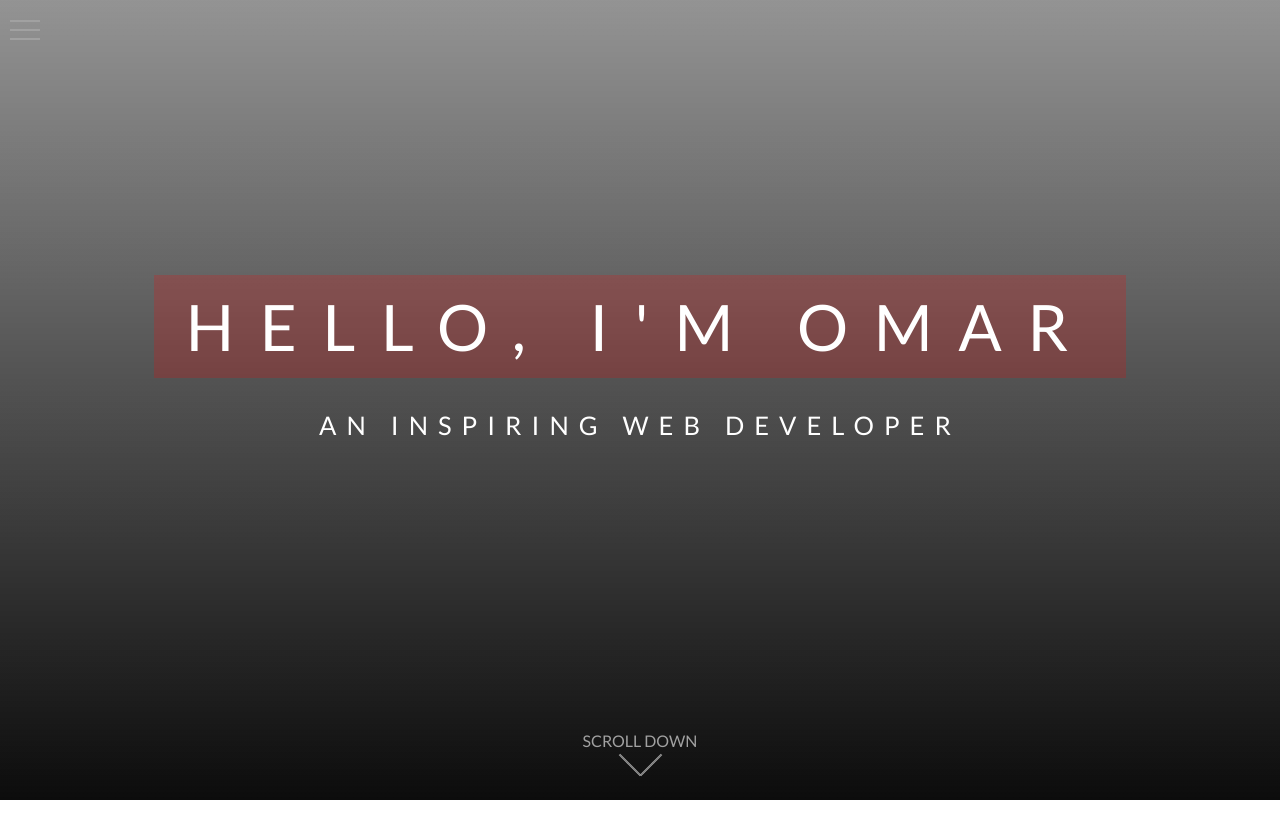
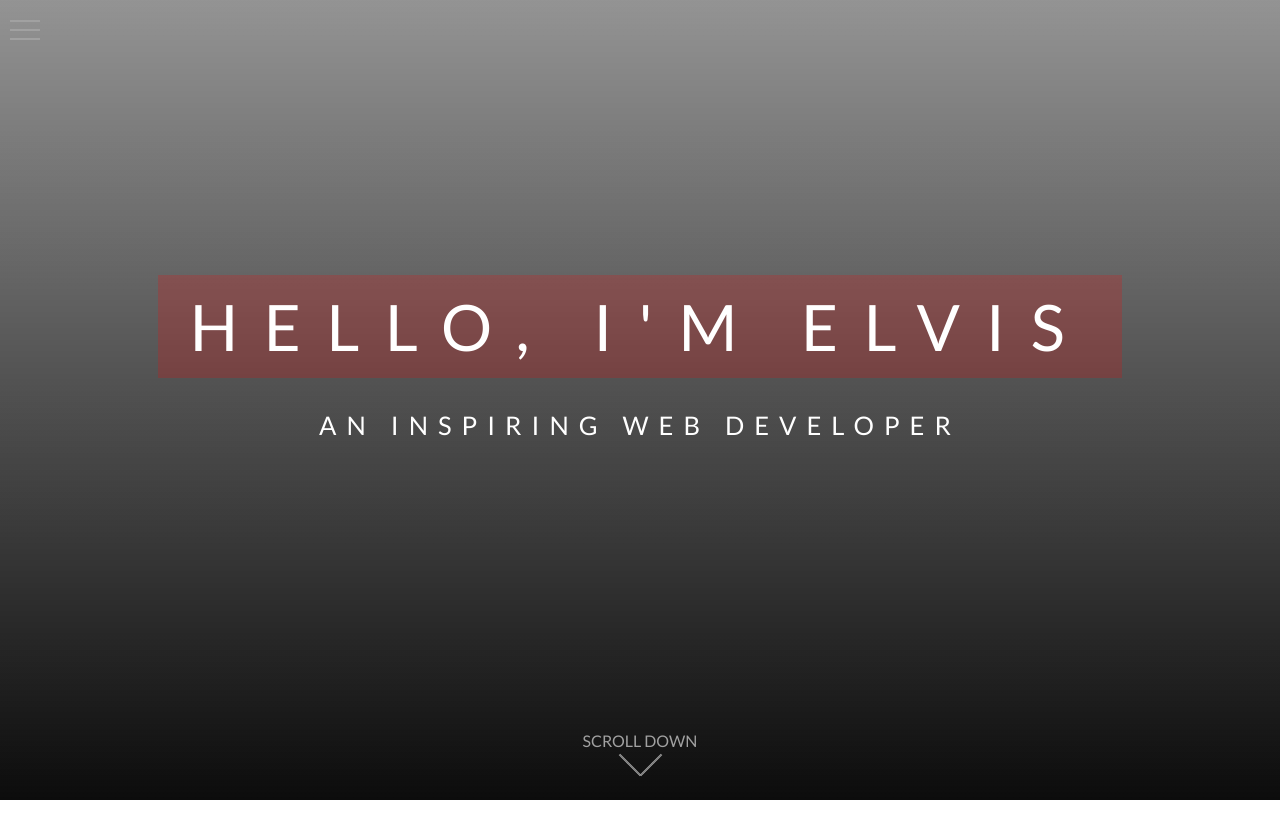
Before and after one commit to NukeTurtle/portfolio-example, a plain HTML site: page index.html in a window 1280 px wide. Shown: the top 838 px of the page. Drawn offline with Linux system fonts and the light colour scheme.

Commit message:
Add files via upload

```diff
--- a/index.html
+++ b/index.html
@@ -18,7 +18,7 @@
             <div class="img"></div>
             <div class="overlay"></div>
             <div class="mainHeader">
-                <span>Hello, I'm Omar</span>
+                <span>Hello, I'm Elvis</span>
                 <span>an inspiring web developer</span>
             </div>
             <div class="menu" onclick="menuToggle()">
```
